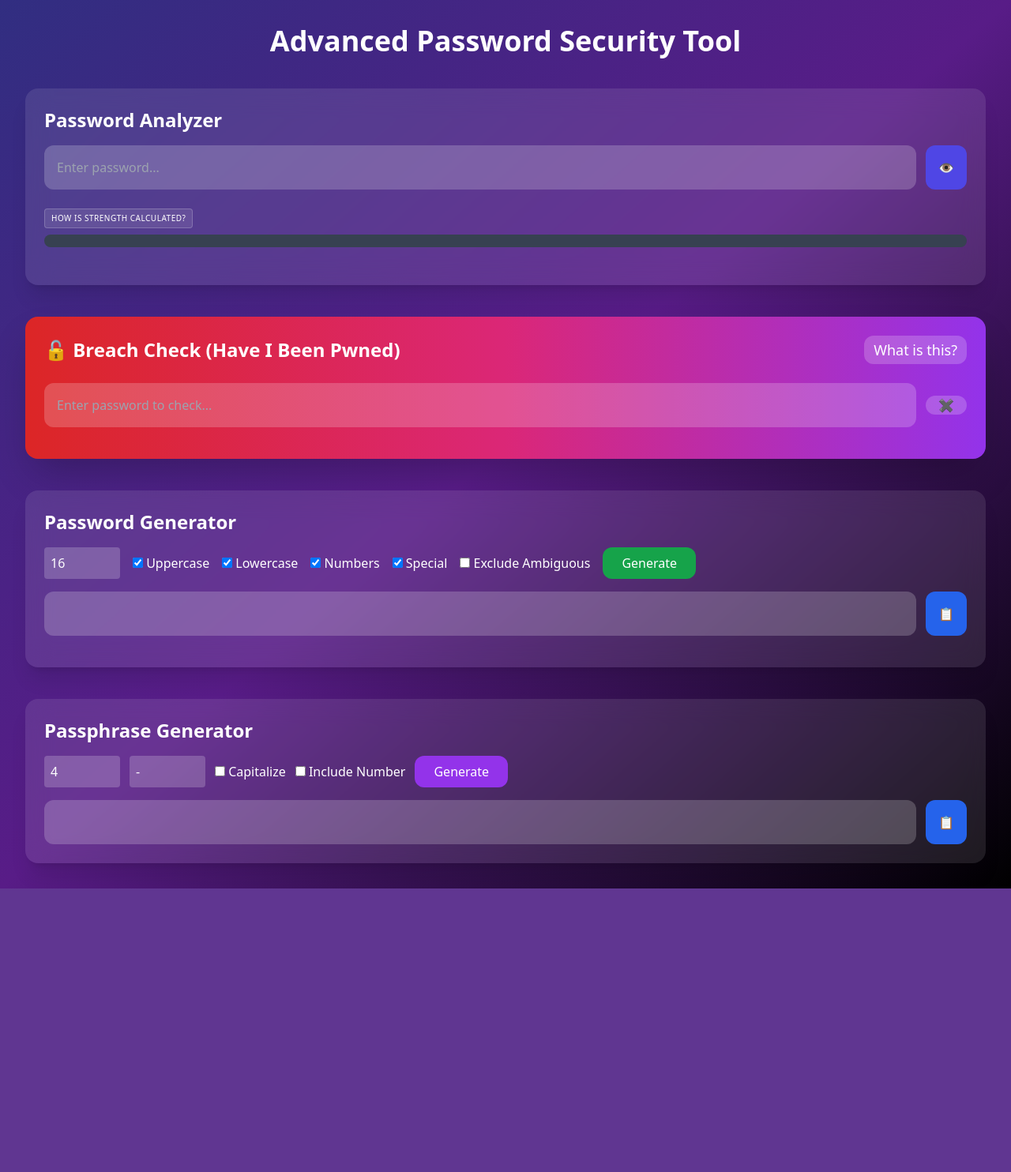
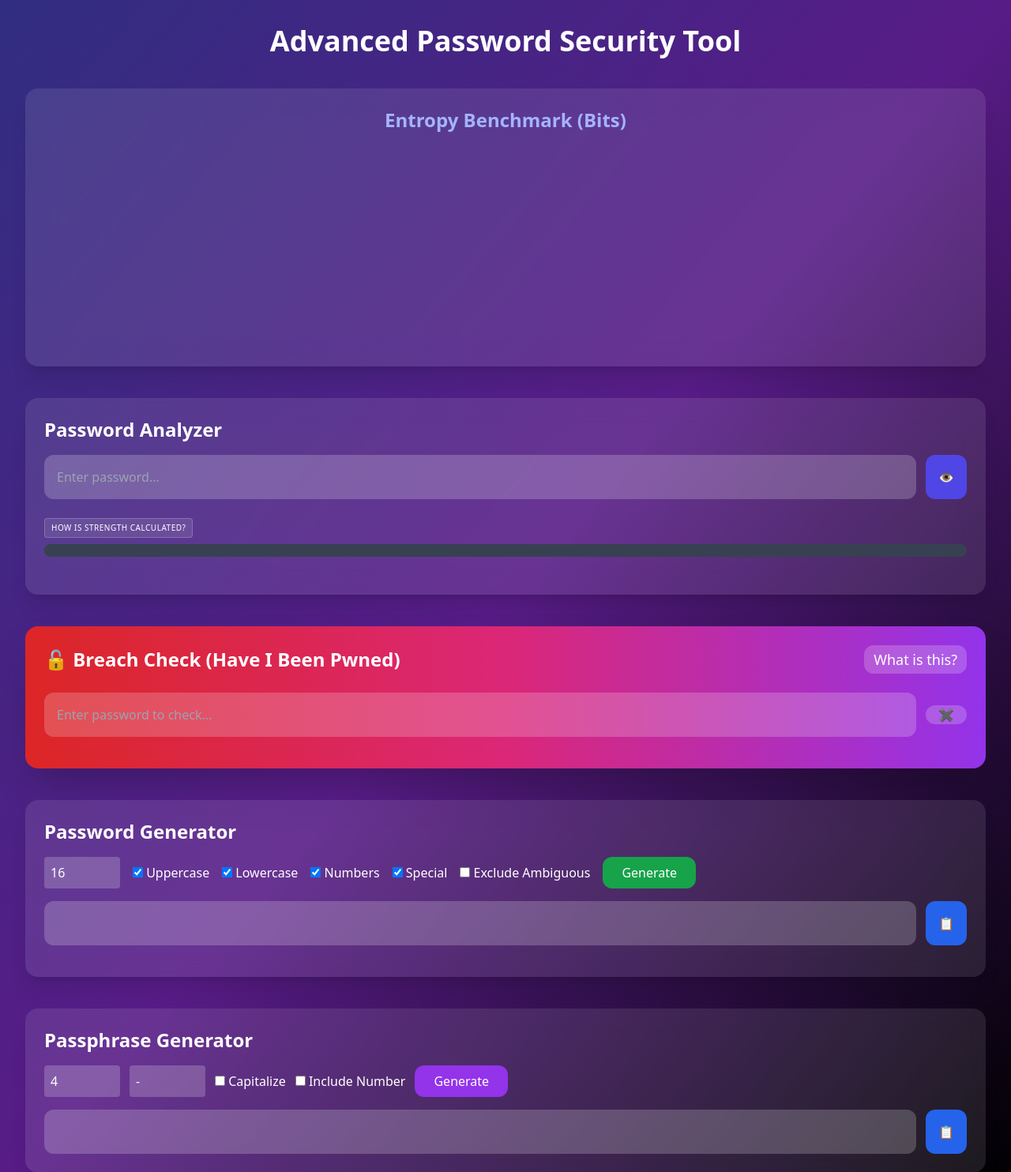
Before and after one commit to the-amazing-atharva/Password-Strength-Analyzer, a Flask app: page / in a window 1280 px wide. Shown: the top 1484 px of the page at 79% size. Before the commit the page ends 1125 px from the top, so only its background shows below. Run offline with Flask 3, Linux system fonts and the light colour scheme; a map, chart or similar area stays blank; some libraries are stand-ins or nearby versions.

Commit message:
charts and keyboard chart

```diff
--- a/password_tool.py
+++ b/password_tool.py
@@ -385,13 +385,24 @@ class EnterprisePasswordAnalyzer:
 
     def get_full_analysis(self) -> Dict:
         score, rating = self.calculate_strength_score()
+        eff_entropy = self.effective_entropy()
+
+        # Feature 7: Benchmarks for Chart.js Comparison
+        benchmarks = {
+            "Your Password": eff_entropy,
+            "NIST Minimum": 40,
+            "Enterprise Standard": 60,
+            "Military Grade": 80
+        }
+
         return {
             "password": self.password,
             "score": score,
             "rating": rating,
             "shannon_entropy": round(self.shannon_entropy(), 2),
             "theoretical_entropy": round(self.theoretical_entropy(), 2),
-            "effective_entropy": self.effective_entropy(),
+            "effective_entropy": eff_entropy,
+            "chart_data": benchmarks,  # <--- Added this
             "length": self.length,
             "charset_size": self.calculate_charset_size(),
             "unique_chars": len(set(self.password)),
@@ -412,10 +423,10 @@ class EnterprisePasswordAnalyzer:
             "attacker_analysis": self.get_zxcvbn_score()
         }
 
-
 # ==========================================================
 # GENERATORS
 # ==========================================================
+
 
 class EnterprisePasswordGenerator:
     @staticmethod
--- a/static/script.js
+++ b/static/script.js
@@ -1,3 +1,68 @@
+let entropyChart = null;
+
+// Helper: Update Chart.js logic
+function updateChart(chartData) {
+  const ctx = document.getElementById("entropyChart").getContext("2d");
+  if (entropyChart) entropyChart.destroy();
+
+  entropyChart = new Chart(ctx, {
+    type: "bar",
+    data: {
+      labels: Object.keys(chartData),
+      datasets: [
+        {
+          label: "Entropy Bits",
+          data: Object.values(chartData),
+          backgroundColor: ["#818cf8", "#6366f1", "#4f46e5", "#3730a3"],
+          borderRadius: 8,
+        },
+      ],
+    },
+    options: {
+      responsive: true,
+      maintainAspectRatio: false,
+      scales: {
+        y: {
+          beginAtZero: true,
+          max: 128,
+          grid: { color: "rgba(255,255,255,0.1)" },
+          ticks: { color: "#fff" },
+        },
+        x: { ticks: { color: "#fff" } },
+      },
+      plugins: { legend: { display: false } },
+    },
+  });
+}
+
+// Helper: Render Keyboard Visualization
+const keyboardLayout = ["1234567890", "qwertyuiop", "asdfghjkl", "zxcvbnm"];
+function renderKeyboard(password) {
+  const container = document.getElementById("virtualKeyboard");
+  const section = document.getElementById("keyboardContainer");
+  if (!container || !section) return;
+
+  container.innerHTML = "";
+  section.classList.remove("hidden");
+
+  keyboardLayout.forEach((row) => {
+    const rowDiv = document.createElement("div");
+    rowDiv.className = "flex gap-1";
+    row.split("").forEach((char) => {
+      const key = document.createElement("div");
+      key.innerText = char.toUpperCase();
+      const isPressed = password.toLowerCase().includes(char);
+      key.className = `w-7 h-7 sm:w-9 sm:h-9 flex items-center justify-center rounded border text-[10px] sm:text-xs transition-all duration-300 ${
+        isPressed
+          ? "bg-indigo-500 border-white text-white scale-110 shadow-[0_0_15px_rgba(129,140,248,0.8)] font-bold"
+          : "border-white/10 text-white/20"
+      }`;
+      rowDiv.appendChild(key);
+    });
+    container.appendChild(rowDiv);
+  });
+}
+
 // ==========================================================
 // PASSWORD ANALYZER
 // ==========================================================
@@ -12,6 +77,10 @@ async function analyzePassword() {
   });
 
   const data = await response.json();
+
+  updateChart(data.chart_data);
+  renderKeyboard(password);
+
   const bar = document.getElementById("strengthBar");
   const text = document.getElementById("strengthText");
   const results = document.getElementById("analysisResults");
--- a/templates/index.html
+++ b/templates/index.html
@@ -4,6 +4,7 @@
     <meta charset="UTF-8" />
     <title>Advanced Password Security Tool</title>
     <script src="https://cdn.tailwindcss.com"></script>
+    <script src="https://cdn.jsdelivr.net/npm/chart.js"></script>
     <script defer src="/static/script.js"></script>
   </head>
 
@@ -14,6 +15,15 @@
       <h1 class="text-4xl font-bold text-center mb-10">
         Advanced Password Security Tool
       </h1>
+
+      <div class="bg-white/10 backdrop-blur-lg rounded-2xl p-6 shadow-xl mb-10">
+        <h2 class="text-2xl font-semibold mb-4 text-indigo-300 text-center">
+          Entropy Benchmark (Bits)
+        </h2>
+        <div class="h-64">
+          <canvas id="entropyChart"></canvas>
+        </div>
+      </div>
 
       <div class="bg-white/10 backdrop-blur-lg rounded-2xl p-6 shadow-xl mb-10">
         <h2 class="text-2xl font-semibold mb-4">Password Analyzer</h2>
@@ -89,6 +99,26 @@
         </div>
 
         <div id="analysisResults" class="mt-6 text-lg space-y-4"></div>
+
+        <div id="analysisResults" class="mt-6 text-lg space-y-4"></div>
+
+        <div
+          id="keyboardContainer"
+          class="hidden mt-8 p-6 bg-black/40 rounded-2xl border border-white/10"
+        >
+          <h4
+            class="text-sm font-bold uppercase tracking-widest text-indigo-400 mb-4 text-center"
+          >
+            Visual Pattern Map
+          </h4>
+          <div
+            id="virtualKeyboard"
+            class="flex flex-col gap-2 items-center font-mono"
+          ></div>
+          <p class="text-center text-xs text-white/40 mt-4 italic">
+            Highlighted keys show character distribution across rows.
+          </p>
+        </div>
       </div>
 
       <div
```
